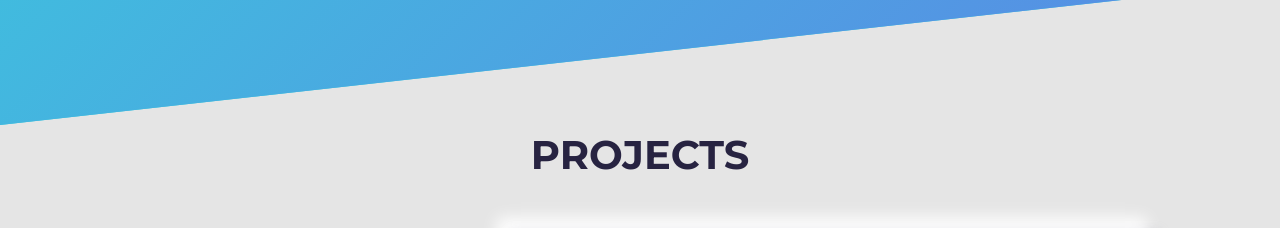
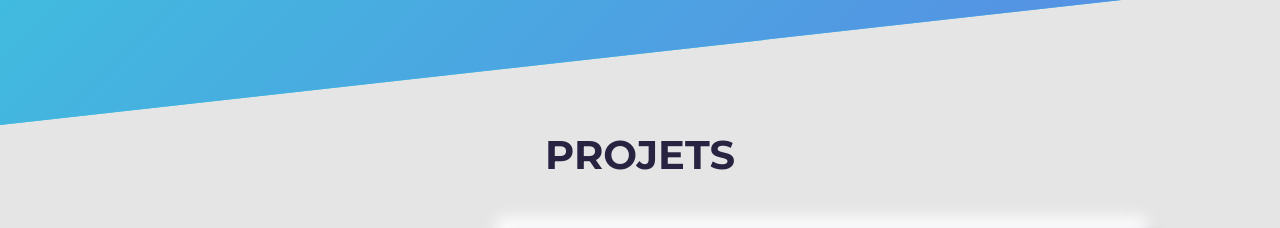
Before and after one commit to victorvaflo/react-portfolio, a plain HTML site: page index.html in a window 1280 px wide. Shown: the part 1388-1616 px from the top of the page. Drawn offline with Linux system fonts and the light colour scheme.

Commit message:
correction txt

```diff
--- a/index.html
+++ b/index.html
@@ -172,7 +172,7 @@
     <section id="projects">
       <div class="container">
         <div class="project-wrapper">
-          <h2 class="section-title dark-blue-text">Projects</h2>
+          <h2 class="section-title dark-blue-text">Projets</h2>
 
           <!-- Each .row is a project -->
           <article class="row">
```
